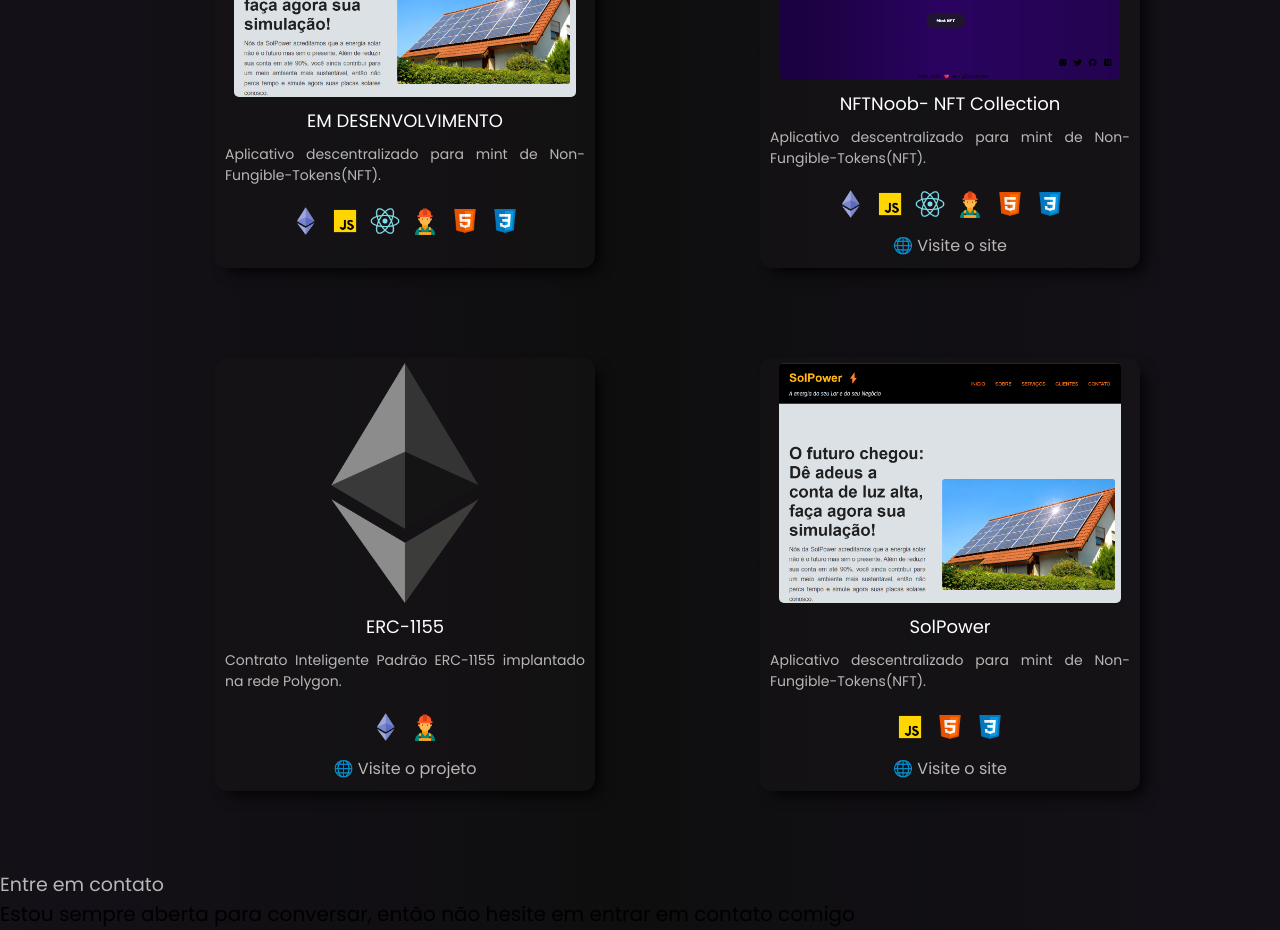
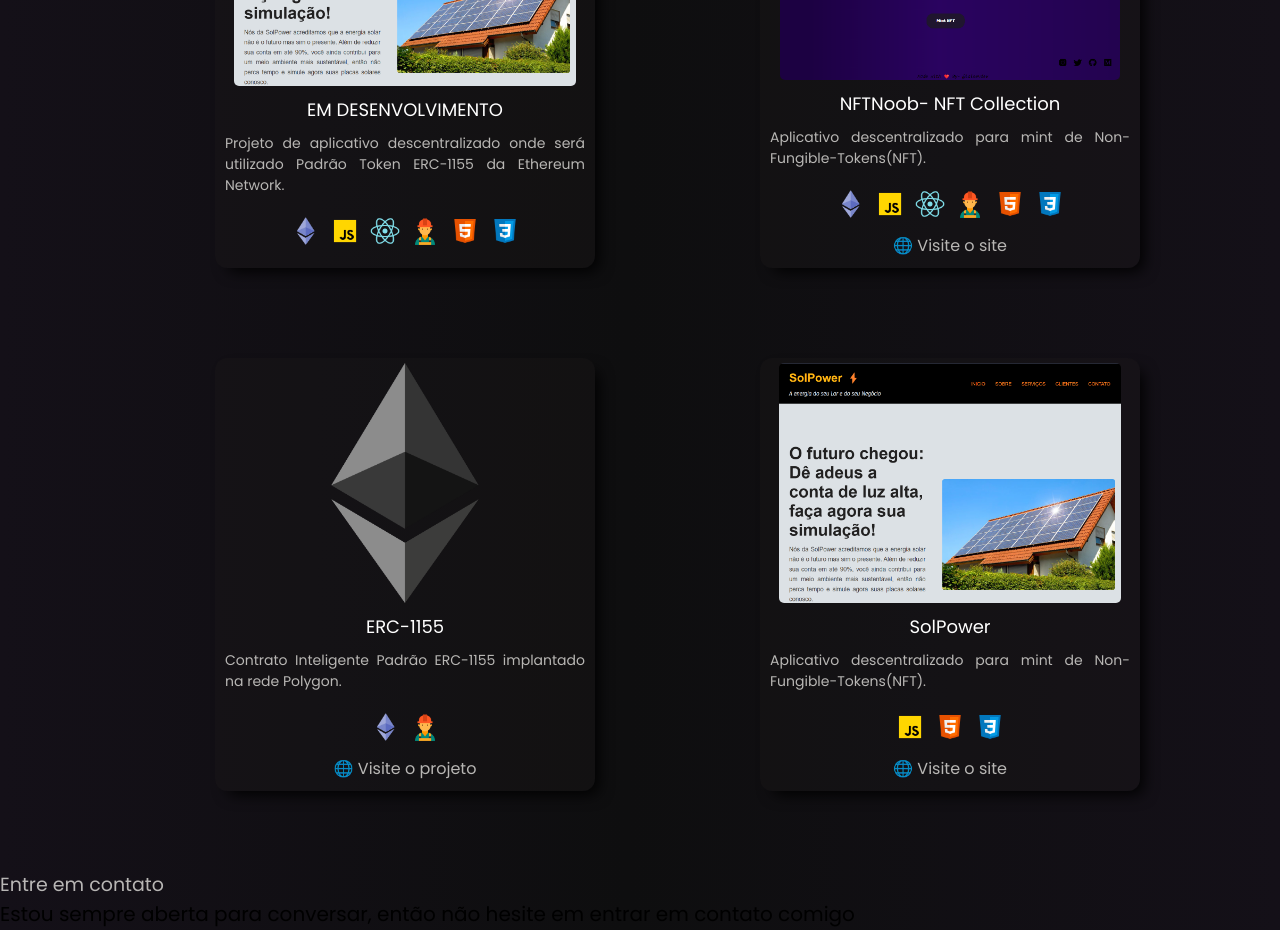
Before and after one commit to laisevdev/myPortfolio, a React (Vite) app: page / in a window 1280 px wide. Shown: the part 1980-2910 px from the top of the page. Built offline with nearby package versions, Linux system fonts and the light colour scheme.

Commit message:
[refactor]: change project description

```diff
--- a/src/components/Projects/Project.jsx
+++ b/src/components/Projects/Project.jsx
@@ -51,7 +51,7 @@ const Project = () => {
                                 EM DESENVOLVIMENTO
                             </h1>
                             <p>
-                                Aplicativo descentralizado para mint de Non-Fungible-Tokens(NFT).
+                                Projeto de aplicativo descentralizado onde será utilizado Padrão Token ERC-1155 da Ethereum Network.
                             </p>
                         </div>
                         <div className='technologies'>
```
